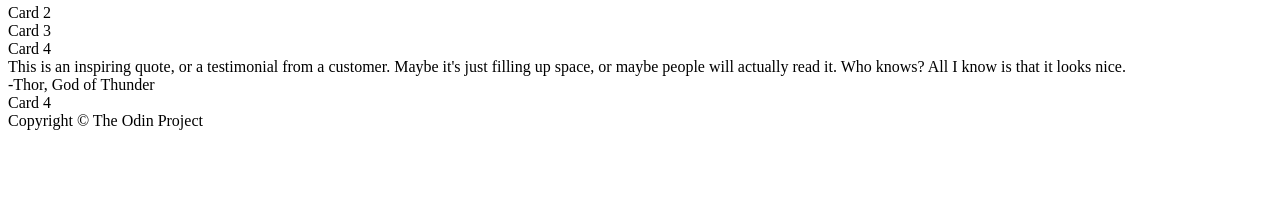
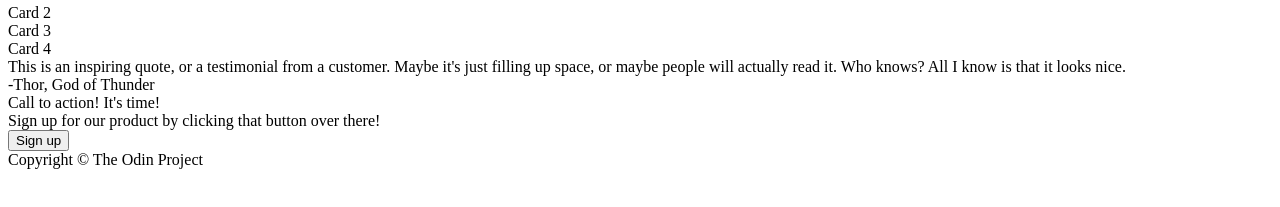
Before and after one commit to captainnairauk/landing-page, a plain HTML site: page index.html in a window 1280 px wide. Shown: the part 281-488 px from the top of the page. Drawn offline with Linux system fonts and the light colour scheme.

Commit message:
Add card 4 content

```diff
--- a/index.html
+++ b/index.html
@@ -45,7 +45,13 @@
         </div>
         <div>-Thor, God of Thunder</div>
       </div>
-      <div>Card 4</div>
+      <div>
+        <div>
+            <div>Call to action! It's time!</div>
+            <div>Sign up for our product by clicking that button over there!</div>
+        </div>
+        <button>Sign up</button>
+      </div>
     </div>
     <div class="footer">Copyright &copy; The Odin Project</div>
   </body>
```
